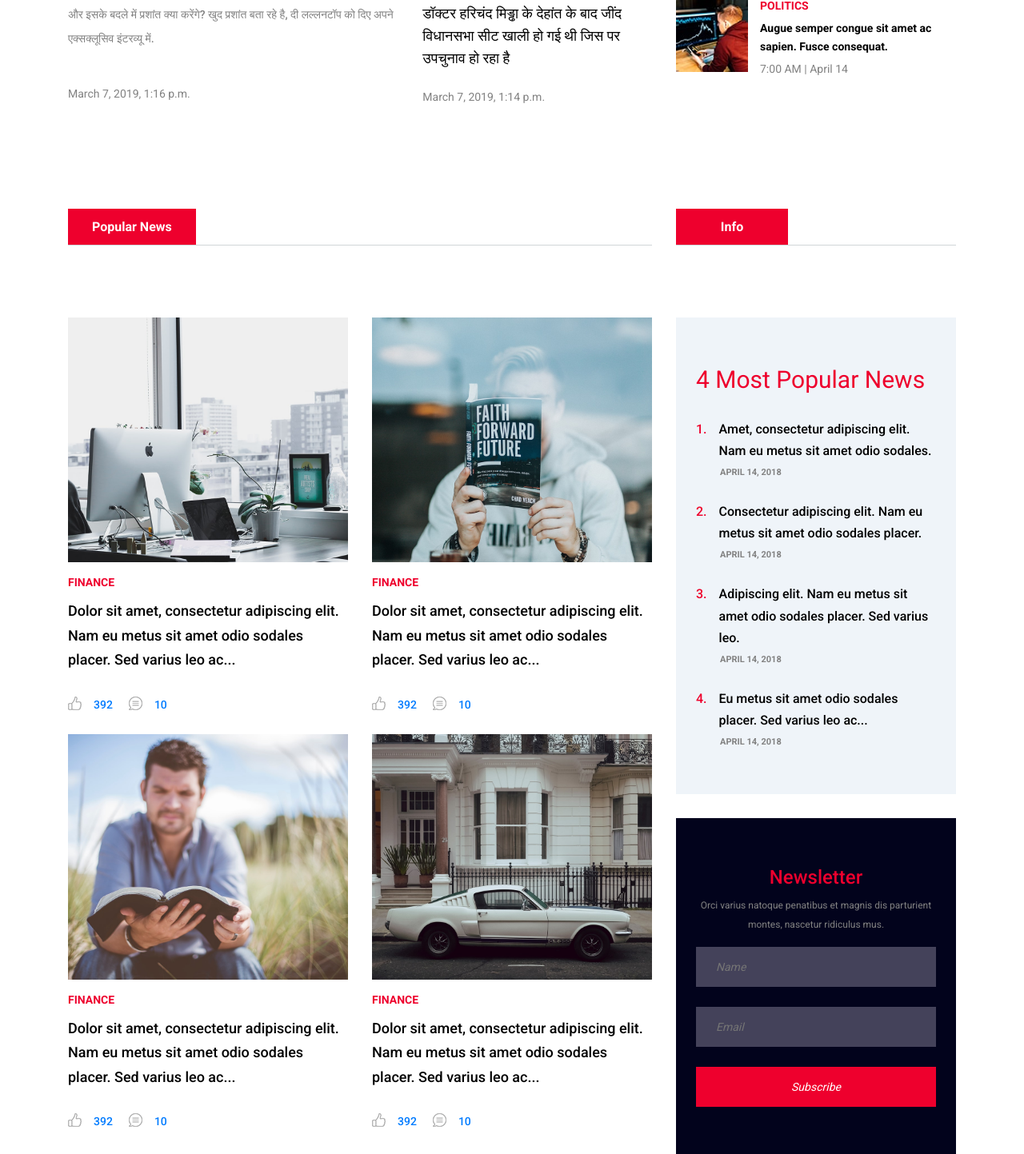
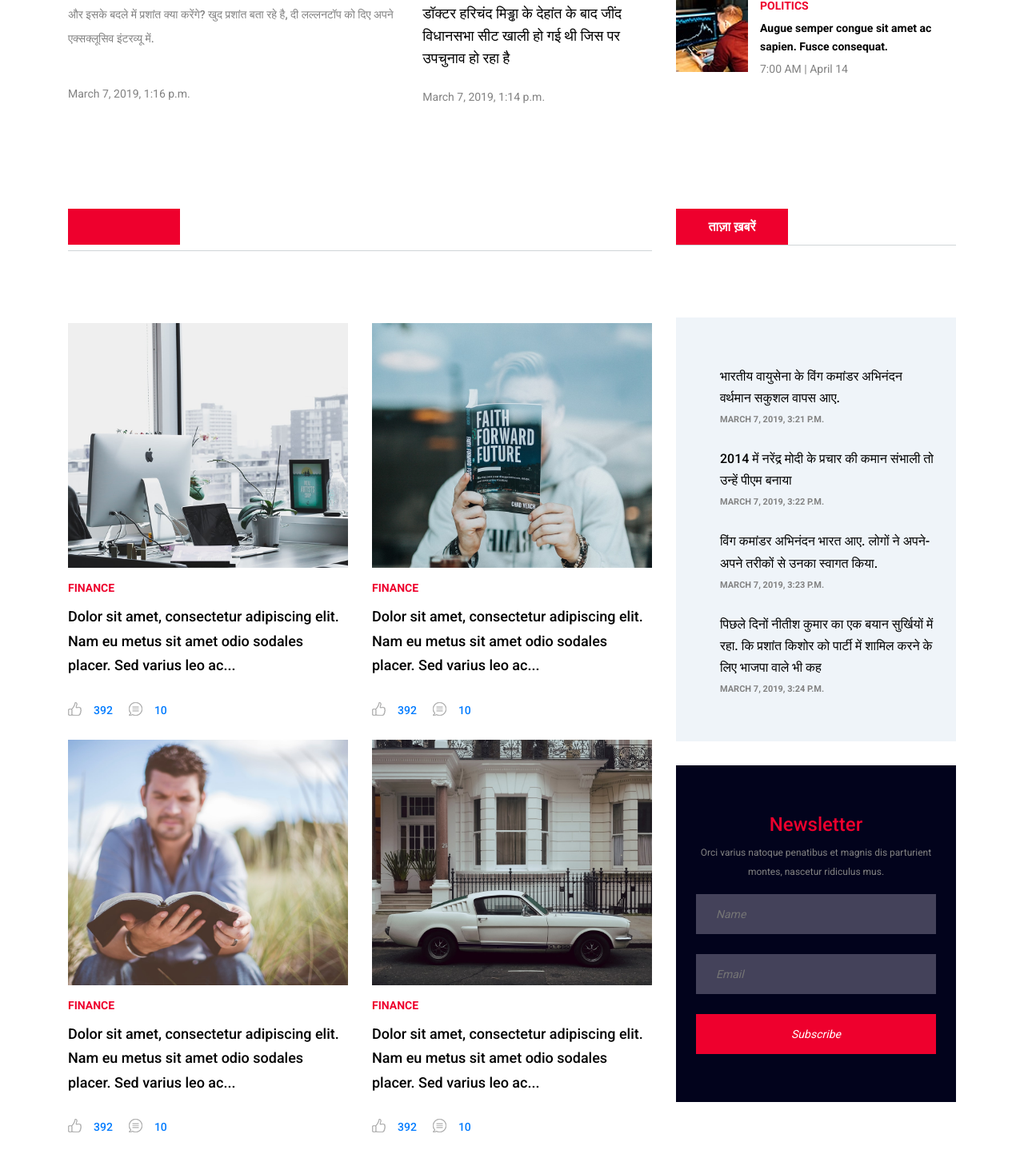
Before and after one commit to amreshk005/lokswar, a Django app: page / in a window 1280 px wide. Shown: the part 1072-2515 px from the top of the page at 80% size. Run offline with Django 3.2, Linux system fonts and the light colour scheme; data comes from the database, SQL or seed files in the repository; both versions use the stored data as it was after the commit; data that the repository does not hold is empty; some libraries are stand-ins or nearby versions.

Commit message:
template update

```diff
--- a/lokswar/home/templates/home_list.html
+++ b/lokswar/home/templates/home_list.html
@@ -225,7 +225,7 @@
                 <div class="row">
                     <div class="col-12 col-lg-8">
                         <div class="section-heading">
-                            <h6>Popular News</h6>
+                            <h6></h6>
                         </div>
 
                         <div class="row">
@@ -310,43 +310,22 @@
 
                     <div class="col-12 col-lg-4">
                         <div class="section-heading">
-                            <h6>Info</h6>
+                            <h6>ताज़ा ख़बरें</h6>
                         </div>
                         <!-- Popular News Widget -->
                         <div class="popular-news-widget mb-30">
-                            <h3>4 Most Popular News</h3>
 
+                            {% for item in queryset0|slice:"1:" %}
                             <!-- Single Popular Blog -->
                             <div class="single-popular-post">
                                 <a href="#">
-                                    <h6><span>1.</span> Amet, consectetur adipiscing elit. Nam eu metus sit amet odio sodales.</h6>
+                                    <h6><span></span><span></span>{{ item.title }}</h6>
                                 </a>
-                                <p>April 14, 2018</p>
+                                <p>{{ item.date }}</p>
                             </div>
 
-                            <!-- Single Popular Blog -->
-                            <div class="single-popular-post">
-                                <a href="#">
-                                    <h6><span>2.</span> Consectetur adipiscing elit. Nam eu metus sit amet odio sodales placer.</h6>
-                                </a>
-                                <p>April 14, 2018</p>
-                            </div>
+                            {% endfor %}
 
-                            <!-- Single Popular Blog -->
-                            <div class="single-popular-post">
-                                <a href="#">
-                                    <h6><span>3.</span> Adipiscing elit. Nam eu metus sit amet odio sodales placer. Sed varius leo.</h6>
-                                </a>
-                                <p>April 14, 2018</p>
-                            </div>
-
-                            <!-- Single Popular Blog -->
-                            <div class="single-popular-post">
-                                <a href="#">
-                                    <h6><span>4.</span> Eu metus sit amet odio sodales placer. Sed varius leo ac...</h6>
-                                </a>
-                                <p>April 14, 2018</p>
-                            </div>
                         </div>
 
                         <!-- Newsletter Widget -->
--- a/lokswar/home/views.py
+++ b/lokswar/home/views.py
@@ -25,10 +25,15 @@ from django.utils import timezone
 
 def top_news_list(request):
     queryset = list(TopNews.objects.all())
+    queryset0 = list(RecentNews.objects.all())
+    queryset1 = list(PopluarPostNews.objects.all())
 
 
     context = {
-        'queryset':queryset
+        'queryset':queryset,
+        'queryset0':queryset0,
+        'queryset1':queryset1,
+
     }
 
     return render(request, "home_list.html",context)
```
Also changed, not shown: lokswar/db.sqlite3, 5 other files.
